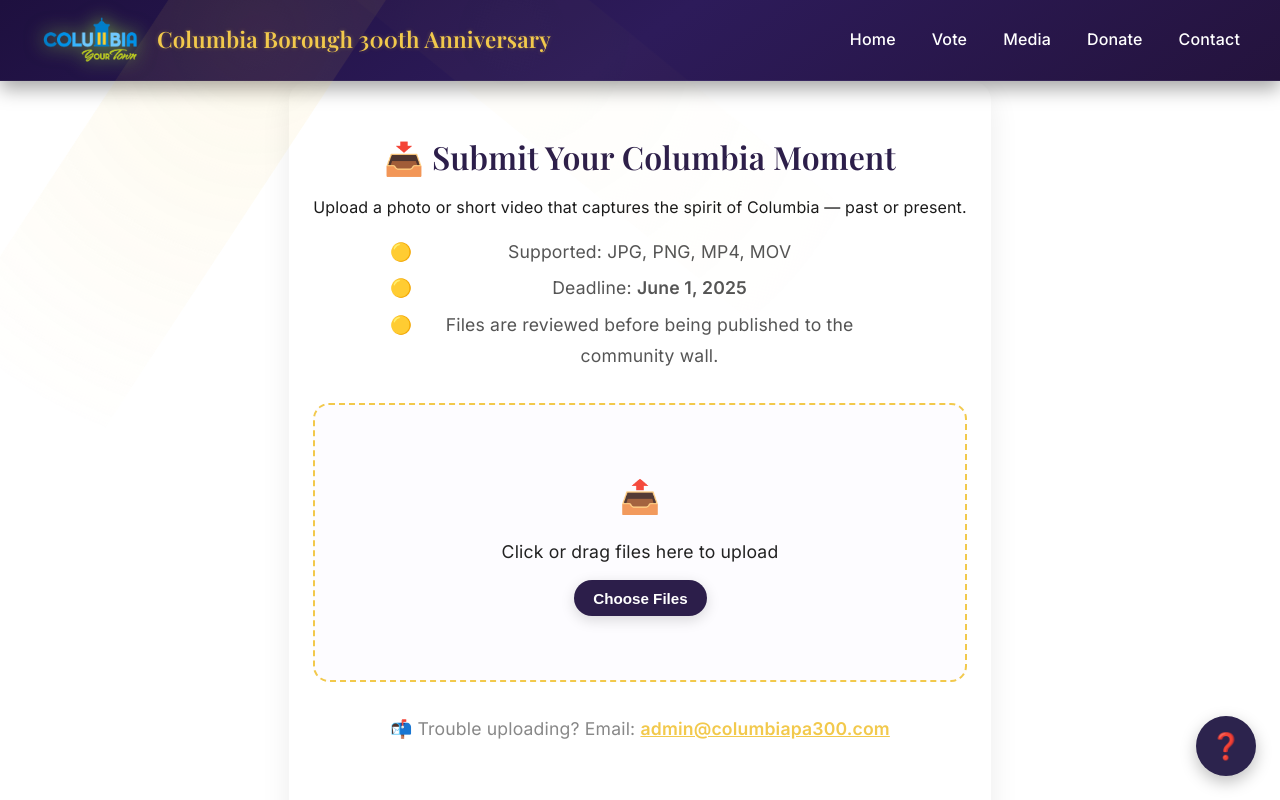
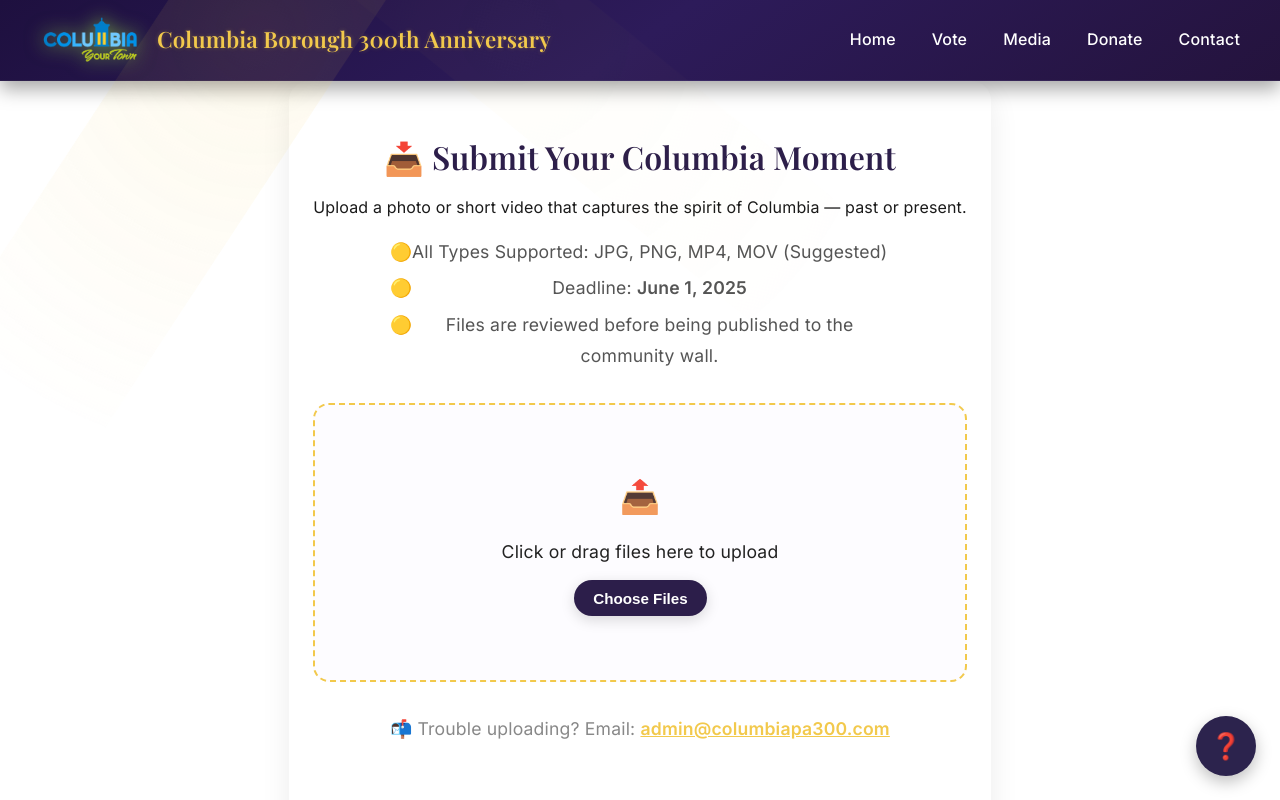
Before and after one commit to AlexSeisler/ColumbiaPA300, a React (Vite) app in the folder columbiapa300.com/: page /media in a window 1280 px wide. Built offline with nearby package versions, Linux system fonts and the light colour scheme.

Commit message:
tweaks in copy

```diff
--- a/columbiapa300.com/src/components/AboutSection.jsx
+++ b/columbiapa300.com/src/components/AboutSection.jsx
@@ -18,7 +18,7 @@ const AboutSection = () => {
         <div className="civic-ribbon emoji-float">📜 300 Years in the Making</div>
         <h2 className="about-title">Why This Year Matters</h2>
         <p className="about-description">
-          In 1725, a borough was born...
+          In 1726, a borough was born...
         </p>
         <p className="about-description highlight">
           This anniversary is more than a moment. It's a movement.
--- a/columbiapa300.com/src/components/SubmissionForm.jsx
+++ b/columbiapa300.com/src/components/SubmissionForm.jsx
@@ -321,7 +321,7 @@ const submitToAirtable = async (fileId) => {
     <div className="thank-you-content">
       <h2 className="thank-you-title">🎉 Thank You for Submitting!</h2>
       <p className="thank-you-message">
-        Your logo has been successfully uploaded and is being reviewed by the Columbia Borough 300 team.
+        Your logo has been successfully uploaded and is being reviewed by the Columbia Borough 300 committee.
       </p>
       <p className="thank-you-message">
         We’re proud of your creativity and can’t wait to showcase your work!
--- a/columbiapa300.com/src/pages/MediaPage.jsx
+++ b/columbiapa300.com/src/pages/MediaPage.jsx
@@ -180,7 +180,7 @@ const handleSubmit = async (e) => {
       <h2>📥 Submit Your Columbia Moment</h2>
       <p>Upload a photo or short video that captures the spirit of Columbia — past or present.</p>
       <ul className="upload-instructions">
-        <li>Supported: JPG, PNG, MP4, MOV</li>
+        <li>All Types Supported: JPG, PNG, MP4, MOV (Suggested)</li>
         <li>Deadline: <strong>June 1, 2025</strong></li>
         <li>Files are reviewed before being published to the community wall.</li>
       </ul>
```
